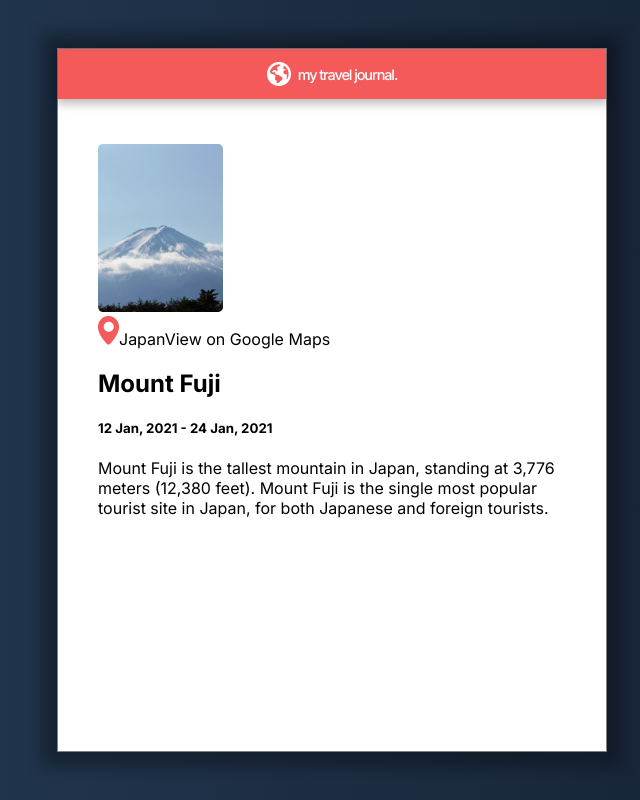
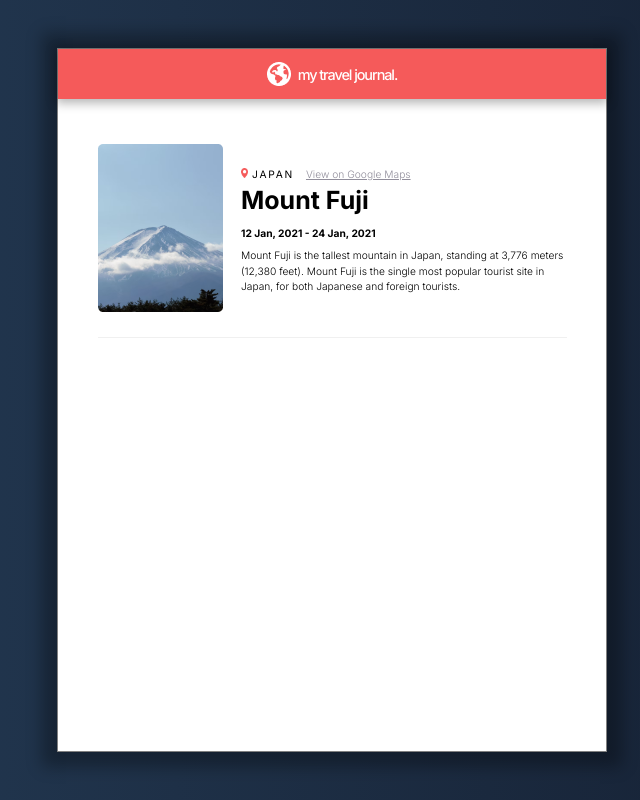
Before and after one commit to erzanthedev/travel-journal, a React (Create React App) app: page / in a window 1280 px wide. Shown: the whole page, without its empty margins (308-948 px from the left). Built offline with nearby package versions, Linux system fonts and the light colour scheme.

Commit message:
feat: added styling to card component

```diff
--- a/src/components/Card.js
+++ b/src/components/Card.js
@@ -25,6 +25,7 @@ export default function Card() {
           </p>
         </div>
       </div>
+      <hr className="card-divider" />
     </section>
   );
 }
--- a/src/index.css
+++ b/src/index.css
@@ -63,12 +63,81 @@ main {
 }
 
 /* Card */
-/* .trip { */
-/*   width: 470px; */
-/*   height: 168px; */
-/*   top: 100px; */
-/*   left: 40px; */
-/*   gap: 0px; */
-/*   border-radius: 5px 0px 0px 0px; */
-/*   opacity: 0px; */
-/* } */
+.trip-card {
+  max-width: 470px;
+  height: 168px;
+  display: grid;
+  grid-template: 168px 15px / 1fr 1fr;
+  gap: 18px;
+  align-items: center;
+}
+
+.trip-image {
+  width: 125px;
+  height: 168px;
+  /* margin-right: 19px; */
+}
+
+.trip-info-wrapper {
+  display: flex;
+  flex-direction: column;
+  width: 326px;
+}
+
+.trip-location-icon {
+  width: 7px;
+  height: 9.55px;
+  margin-right: 4px;
+}
+
+.trip-location {
+  font-size: 10.24px;
+  font-weight: 300;
+  line-height: 12.39px;
+  text-align: left;
+  color: #918e9b;
+  text-decoration: underline;
+}
+
+.trip-country {
+  font-size: 0.64rem;
+  font-weight: 400;
+  line-height: 12.39px;
+  letter-spacing: 0.17em;
+  text-align: left;
+  margin-right: 12px;
+  text-transform: uppercase;
+}
+
+.trip-header {
+  font-size: 1.563rem;
+  font-weight: 700;
+  line-height: 30.26px;
+  text-align: left;
+  margin: 3px 0 12px;
+}
+
+.trip-date {
+  font-size: 0.64rem;
+  font-weight: 700;
+  line-height: 12.39px;
+  text-align: left;
+  margin: 0 0 9px;
+}
+
+.trip-text {
+  font-size: 0.64rem;
+  font-weight: 300;
+  line-height: 15.36px;
+  text-align: left;
+  margin: 0;
+}
+
+.card-divider {
+  height: 1px;
+  border: none;
+  background-color: #ccc;
+  width: 100%;
+  grid-column: 1 / -1;
+  opacity: 0.3;
+}
```
